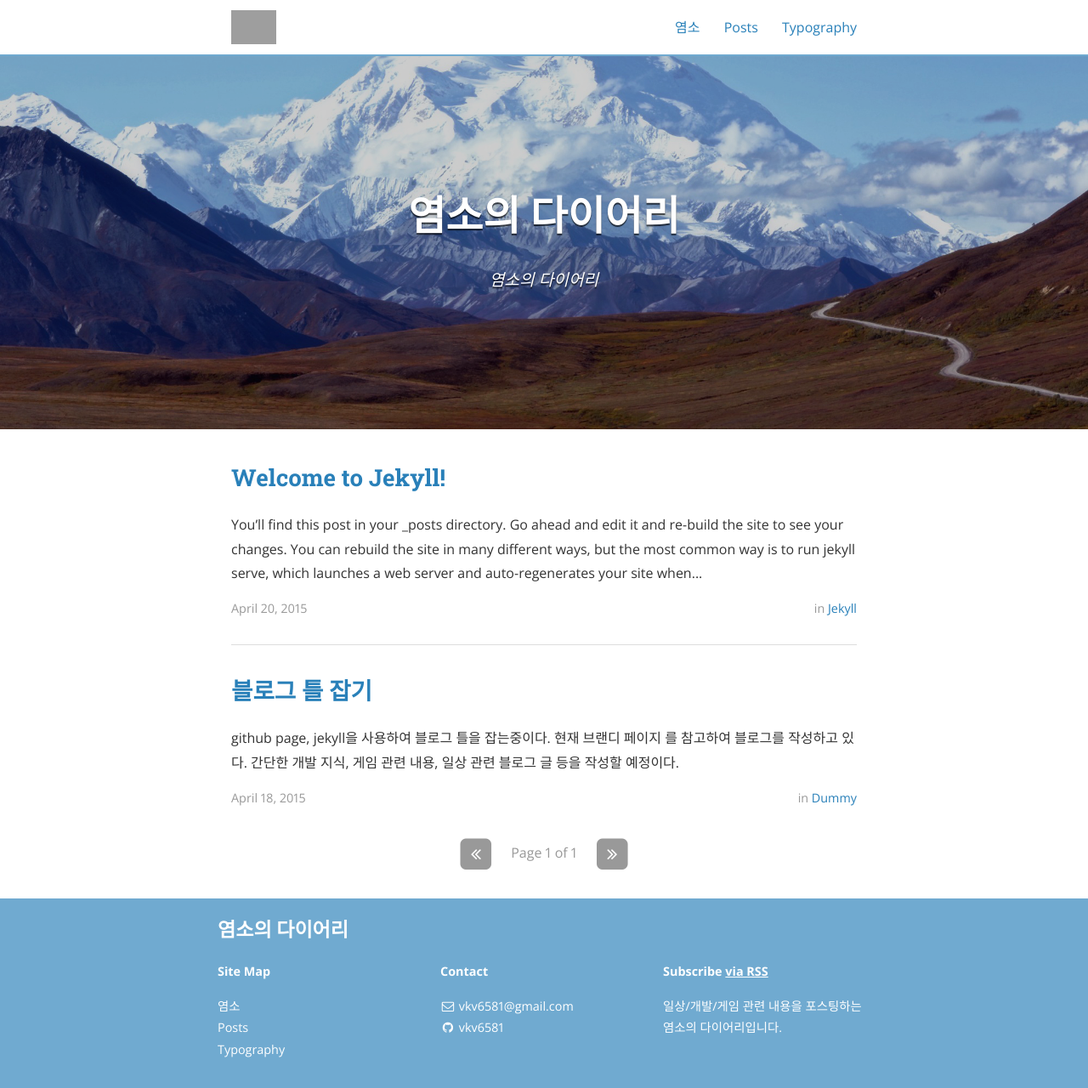
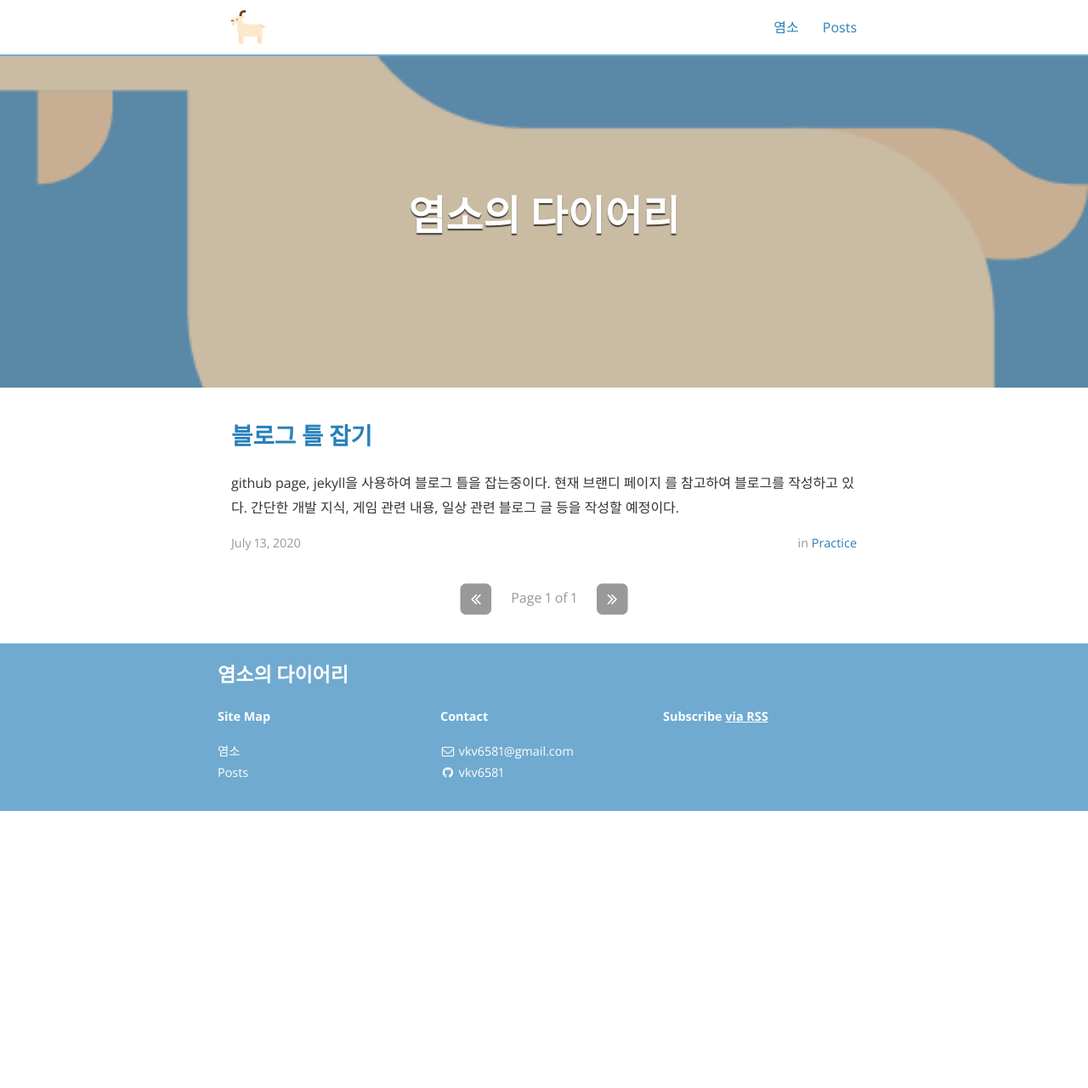
Before and after one commit to vkv6581/vkv6581.github.io, a Jekyll site: the page built from index.html, in a window 1280 px wide and 1280 px high. Shown: the whole window at 85% size. Built offline with Jekyll 4.4.1, drawn with Linux system fonts in a browser that asks for light colours; nearby versions of some CDN libraries; the list of posts is cut into pages by our own code; grey boxes are pictures that could not be loaded.

Commit message:
[설정] 블로그 기본 틀 설정, 아이콘 사진 변경, 불필요한 페이지 제거

````diff
--- a/_config.yml
+++ b/_config.yml
@@ -5,22 +5,22 @@ plugins:
 exclude:
   - /vendor/
 title: 염소의 다이어리
-subtitle: 염소의 다이어리
+subtitle: ''
 email: vkv6581@gmail.com
 name: Lee Jae Young
-description: 일상/개발/게임 관련 내용을 포스팅하는 염소의 다이어리입니다.
+description: null
 baseurl: ''
 url: 'https://vkv6581@github.io'
-cover: /assets/header_image.jpg
-logo: /assets/ljy_logo.jpeg
+cover: /assets/icons/goat-icon.png
+logo: /assets/icons/goat-icon.png
 markdown: kramdown
 inter_post_navigation: 'false'
 highlightjs_theme: monokai-sublime
 pagination:
-  enabled: true
-  per_page: 5
+  enabled: 'true'
+  per_page: '5'
   permalink: '/page/:num/'
-  sort_reverse: true
+  sort_reverse: 'true'
 jekyll-archives:
   enabled:
     - categories
@@ -38,11 +38,11 @@ social:
     desc: Fork me on GitHub
     share: false
 protocols:
-  fb_image: /assets/ljy_logo.jpeg
+  fb_image: /assets/icons/goat-icon.png
   fb_image_width: 612
   fb_image_height: 605
   fb_image_type: image/png
-  twitter_image: /assets/logo.png
+  twitter_image: /assets/icons/goat-icon.png
   os_repo: 'https://github.com/vkv6581'
   os_rcs_type: git
   os_src: 'git@github.com:vkv6581/vkv6581.github.io'
--- a/_posts/2015-04-20-welcome-to-jekyll.markdown
+++ /dev/null
@@ -1,103 +0,0 @@
----
-layout: post
-title:  "Welcome to Jekyll!"
-date:   2015-04-20 08:43:59
-author: Ben Centra
-categories: Jekyll
-tags:	jekyll welcome
-cover:  "/assets/instacode.png"
----
-
-You’ll find this post in your `_posts` directory. Go ahead and edit it and re-build the site to see your changes. You can rebuild the site in many different ways, but the most common way is to run `jekyll serve`, which launches a web server and auto-regenerates your site when a file is updated.
-
-## Adding New Posts
-
-To add new posts, simply add a file in the `_posts` directory that follows the convention `YYYY-MM-DD-name-of-post.ext` and includes the necessary front matter. Take a look at the source for this post to get an idea about how it works.
-
-### Tags and Categories
-
-If you list one or more categories or tags in the front matter of your post, they will be included with the post on the page as links. Clicking the link will bring you to an auto-generated archive page for the category or tag, created using the [jekyll-archive][jekyll-archive] gem.
-
-### Cover Images
-
-To add a cover image to your post, set the "cover" property in the front matter with the relative URL of the image (i.e. <code>cover: "/assets/cover_image.jpg"</code>).
-
-### Code Snippets
-
-You can use [highlight.js][highlight] to add syntax highlight code snippets:
-
-Use the [Liquid][liquid] `{% raw %}{% highlight <language> %}{% endraw %}` tag to add syntax highlighting to code snippets.
-
-For instance, this template...
-{% highlight html %}
-{% raw %}{% highlight javascript %}
-function demo(string, times) {
-  for (var i = 0; i < times; i++) {
-    console.log(string);
-  }
-}
-demo("hello, world!", 10);
-{% endhighlight %}{% endraw %}
-{% endhighlight %}
-
-...will come out looking like this:
-
-{% highlight javascript %}
-function demo(string, times) {
-  for (var i = 0; i < times; i++) {
-    console.log(string);
-  }
-}
-demo("hello, world!", 10);
-{% endhighlight %}
-
-Syntax highlighting is done using [highlight.js][highlight]. You can change the active theme in [head.html](https://github.com/bencentra/centrarium/blob/2dcd73d09e104c3798202b0e14c1db9fa6e77bc7/_includes/head.html#L15).
-
-### Blockquotes
-
-> "Blockquotes will be indented, italicized, and given a subdued light gray font. These are good for side comments not directly related to your content, or long quotations from external sources." - Some Smart Guy
-
-### Images
-
-Lightbox has been enabled for images. To create the link that'll launch the lightbox, add <code>data-lightbox</code> and <code>data-title</code> attributes to an <code>&lt;a&gt;</code> tag around your <code>&lt;img&gt;</code> tag. The result is:
-
-<a href="//bencentra.com/assets/images/falcon9_large.jpg" data-lightbox="falcon9-large" data-title="Check out the Falcon 9 from SpaceX">
-  <img src="//bencentra.com/assets/images/falcon9_small.jpg" title="Check out the Falcon 9 from SpaceX">
-</a>
-
-For more information, check out the [Lightbox][lightbox] website.
-
-### Tooltips
-
-With Tippy.js, you can add tooltips to your text with a little bit of HTML and JavaScript. First, create the tooltip trigger: `<span class="tooltip" id="someId">trigger</span>`. Then in a `<script>` tag at the bottom of your page, add some code to initialize the tooltip when the document is ready: `window.tooltips.push(['#someId', { content: "Content" }])`
-
-See the [Tippy.js docs](https://atomiks.github.io/tippyjs/) for additional configuration that you can provide for your tooltips.
-
-You can also use a Liquid `include` to import tooltip text or HTML from an external file:
-
-```
-window.tooltips.push(['#someOtherId', { content: "{% raw %}{% include tooltips/example.html %}{% endraw %}" }])
-```
-
-To modify the styles for tooltip triggers, find the `.tooltip` class in `_layout.scss`.
-
-Here's an <span class="tooltip" id="someId">example tooltip</span>, and <span class="tooltip" id="someOtherId">here's another</span>.
-
-<br/>
-{% include page_divider.html %}
-
-Check out the [Jekyll docs][jekyll] for more info on how to get the most out of Jekyll. File all bugs/feature requests at [Jekyll’s GitHub repo][jekyll-gh]. If you have questions, you can ask them on [Jekyll’s dedicated Help repository][jekyll-help].
-
-[jekyll]:      http://jekyllrb.com
-[jekyll-gh]:   https://github.com/jekyll/jekyll
-[jekyll-help]: https://github.com/jekyll/jekyll-help
-[highlight]:   https://highlightjs.org/
-[lightbox]:    http://lokeshdhakar.com/projects/lightbox2/
-[jekyll-archive]: https://github.com/jekyll/jekyll-archives
-[liquid]: https://github.com/Shopify/liquid/wiki/Liquid-for-Designers
-
-<script>
-window.tooltips = window.tooltips || []
-window.tooltips.push(['#someId', { content: "This is the text of the tooltip!" }])
-window.tooltips.push(['#someOtherId', { content: "{% include tooltips/example.html %}", placement: "right" }])
-</script>
--- a/typography.md
+++ /dev/null
@@ -1,156 +0,0 @@
----
-layout: page
-title: Typography
-permalink: /typography/
-main_nav: true
----
-
-<p>The purpose of this HTML is to help determine what default settings are with Bitters and to make sure that all possible HTML Elements are included in this HTML so as to not miss any possible Elements when designing a site.</p>
-
-<hr>
-
-<h1 id="headings">Headings</h1>
-
-<h1>h1. Heading</h1>
-<h2>h2. Heading</h2>
-<h3>h3. Heading</h3>
-<h4>h4. Heading</h4>
-<h5>h5. Heading</h5>
-<h6>h6. Heading</h6>
-
-<hr>
-
-<h1 id="paragraph">Paragraph</h1>
-
-<p>Lorem ipsum dolor sit amet, <a href="#" title="test link">test link</a> adipiscing elit. Nullam dignissim convallis est. Quisque aliquam. Donec faucibus. Nunc iaculis suscipit dui. Nam sit amet sem. Aliquam libero nisi, imperdiet at, tincidunt nec, gravida vehicula, nisl. Praesent mattis, massa quis luctus fermentum, turpis mi volutpat justo, eu volutpat enim diam eget metus. Maecenas ornare tortor. Donec sed tellus eget sapien fringilla nonummy. Mauris a ante. Suspendisse quam sem, consequat at, commodo vitae, feugiat in, nunc. Morbi imperdiet augue quis tellus.</p>
-
-<p>Lorem ipsum dolor sit amet, <em>emphasis</em> consectetuer adipiscing elit. Nullam dignissim convallis est. Quisque aliquam. Donec faucibus. Nunc iaculis suscipit dui. Nam sit amet sem. Aliquam libero nisi, imperdiet at, tincidunt nec, gravida vehicula, nisl. Praesent mattis, massa quis luctus fermentum, turpis mi volutpat justo, eu volutpat enim diam eget metus. Maecenas ornare tortor. Donec sed tellus eget sapien fringilla nonummy. Mauris a ante. Suspendisse quam sem, consequat at, commodo vitae, feugiat in, nunc. Morbi imperdiet augue quis tellus.</p>
-
-<hr>
-
-<h1 id="list_types">List Types</h1>
-
-<p>Lists are unstyled by defualt. To restore the original styling, add the <code>.default</code> class</p>
-
-<h3>Definition List</h3>
-<dl>
-  <dt>Definition List Title</dt>
-  <dd>This is a definition list division.</dd>
-</dl>
-
-<h3>Ordered List</h3>
-<ol>
-  <li>List Item 1</li>
-  <li>List Item 2</li>
-  <li>List Item 3</li>
-</ol>
-
-<h3>Unordered List</h3>
-<ul>
-  <li>List Item 1</li>
-  <li>List Item 2</li>
-  <li>List Item 3</li>
-</ul>
-
-<h3>Ordered List with <code>.default</code> class</h3>
-<ol class="default">
-  <li>List Item 1</li>
-  <li>List Item 2</li>
-  <li>List Item 3</li>
-</ol>
-
-<h3>Unordered List with <code>.default</code> class</h3>
-<ul class="default">
-  <li>List Item 1</li>
-  <li>List Item 2</li>
-  <li>List Item 3</li>
-</ul>
-
-<hr>
-
-<h1 id="form_elements">Fieldsets and Form Elements</h1>
-
-<fieldset>
-  <p>Lorem ipsum dolor sit amet, consectetuer adipiscing elit. Nullam dignissim convallis est. Quisque aliquam. Donec faucibus. Nunc iaculis suscipit dui. Nam sit amet sem. Aliquam libero nisi, imperdiet at, tincidunt nec, gravida vehicula, nisl. Praesent mattis, massa quis luctus fermentum, turpis mi volutpat justo, eu volutpat enim diam eget metus.</p>
-
-  <form>
-    <h2>Form Element</h2>
-
-    <p>Lorem ipsum dolor sit amet, consectetuer adipiscing elit. Nullam dignissim convallis est. Quisque aliquam. Donec faucibus. Nunc iaculis suscipit dui.</p>
-
-    <p><label for="text_field">Text Field:</label>
-      <input type="text" id="text_field" /></p>
-
-    <p><label for="text_area">Text Area:</label>
-      <textarea id="text_area"></textarea></p>
-
-    <p><label for="select_element">Select Element:</label>
-      <select name="select_element">
-        <optgroup label="Option Group 1">
-          <option value="1">Option 1</option>
-          <option value="2">Option 2</option>
-          <option value="3">Option 3</option>
-        </optgroup>
-        <optgroup label="Option Group 2">
-          <option value="1">Option 1</option>
-          <option value="2">Option 2</option>
-          <option value="3">Option 3</option>
-        </optgroup>
-    </select></p>
-
-    <p><label for="radio_buttons">Radio Buttons:</label>
-      <label>
-        <input type="radio" class="radio" name="radio_button" value="radio_1" /> Radio 1
-      </label>
-      <label>
-        <input type="radio" class="radio" name="radio_button" value="radio_2" /> Radio 2
-      </label>
-      <label>
-        <input type="radio" class="radio" name="radio_button" value="radio_3" /> Radio 3
-      </label>
-    </p>
-
-    <p><label for="checkboxes">Checkboxes:</label>
-      <label>
-        <input type="checkbox" class="checkbox" name="checkboxes" value="check_1" /> Checkbox 1
-      </label>
-      <label>
-        <input type="checkbox" class="checkbox" name="checkboxes" value="check_2" /> Checkbox 2
-      </label>
-      <label>
-        <input type="checkbox" class="checkbox" name="checkboxes" value="check_3" /> Checkbox 3
-      </label>
-    </p>
-
-    <p><label for="password">Password:</label>
-      <input type="password" class="password" name="password" />
-    </p>
-
-    <p><label for="file">File Input:</label>
-      <input type="file" class="file" name="file" />
-    </p>
-
-
-    <p><input type="submit" value="Submit" /></p>
-  </form>
-</fieldset>
-
-<hr>
-
-<h1 id="tables">Tables</h1>
-
-<table cellspacing="0" cellpadding="0">
-  <tr>
-    <th>Table Header 1</th><th>Table Header 2</th><th>Table Header 3</th>
-  </tr>
-  <tr>
-    <td>Division 1</td><td>Division 2</td><td>Division 3</td>
-  </tr>
-  <tr class="even">
-    <td>Division 1</td><td>Division 2</td><td>Division 3</td>
-  </tr>
-  <tr>
-    <td>Division 1</td><td>Division 2</td><td>Division 3</td>
-  </tr>
-</table>
-</div>
````
Also changed, not shown: _posts/2020-07-13-블로그틀잡기.md (renamed from _posts/2020-07-13-블로그 틀 잡기.md, +5 -4 lines), about.md (+6 -3 lines), assets/icons/goat-icon.png (added), assets/ljy_logo_big.jpg (deleted), assets/my-icons/ljy_logo.jpg (renamed from assets/ljy_logo.jpg), assets/my-icons/ljy_logo_big.JPG (added).
